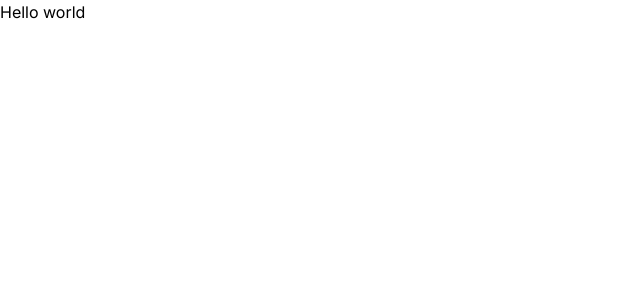
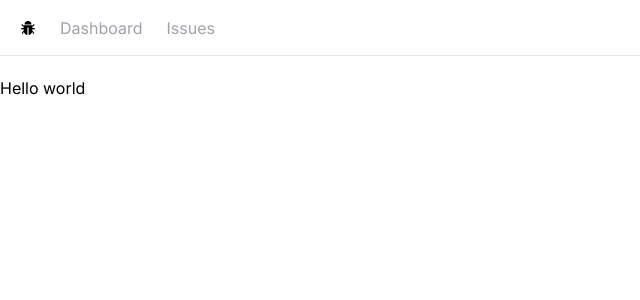
Before and after one commit to Yousafkhanzadaa/issue-tracker, a Next.js app: page / in a window 1280 px wide. Shown: the top 300 px of the page, without its empty margins (0-640 px from the left). Built offline with nearby package versions, Linux system fonts and the light colour scheme.

Commit message:
Build the navbar

```diff
--- /dev/null
+++ b/app/Navbar.tsx
@@ -0,0 +1,28 @@
+import Link from 'next/link'
+import React from 'react'
+import {AiFillBug} from 'react-icons/ai';
+
+const Navbar = () => {
+    const links = [
+        {label: 'Dashboard', href: '/'},
+        {label: 'Issues', href: '/issues'},
+    ]
+  return (
+    <nav className='flex space-x-6 border-b mb-5 px-5 h-14 items-center'>
+        <Link href="/"><AiFillBug /></Link>
+        <ul className='flex space-x-6'>
+            {links.map(link =>
+            <li>
+                <Link
+                    href={link.href}
+                    className='text-zinc-400 hover:text-zinc-800 transition-colors'>
+                        {link.label}
+                </Link>
+            </li>
+            )}
+        </ul>
+    </nav>
+  )
+}
+
+export default Navbar
--- a/app/layout.tsx
+++ b/app/layout.tsx
@@ -1,6 +1,7 @@
 import './globals.css'
 import type { Metadata } from 'next'
 import { Inter } from 'next/font/google'
+import Navbar from './Navbar'
 
 const inter = Inter({ subsets: ['latin'] })
 
@@ -16,7 +17,10 @@
 }) {
   return (
     <html lang="en">
-      <body className={inter.className}>{children}</body>
+      <body className={inter.className}>
+          <Navbar />
+          <main>{children}</main>
+        </body>
     </html>
   )
 }
--- a/package.json
+++ b/package.json
@@ -19,6 +19,7 @@
     "postcss": "8.4.31",
     "react": "18.2.0",
     "react-dom": "18.2.0",
+    "react-icons": "^4.11.0",
     "tailwindcss": "3.3.3",
     "typescript": "5.2.2"
   }
```
Also changed, not shown: 1 other file (tests, documents, lock files or other folders).
